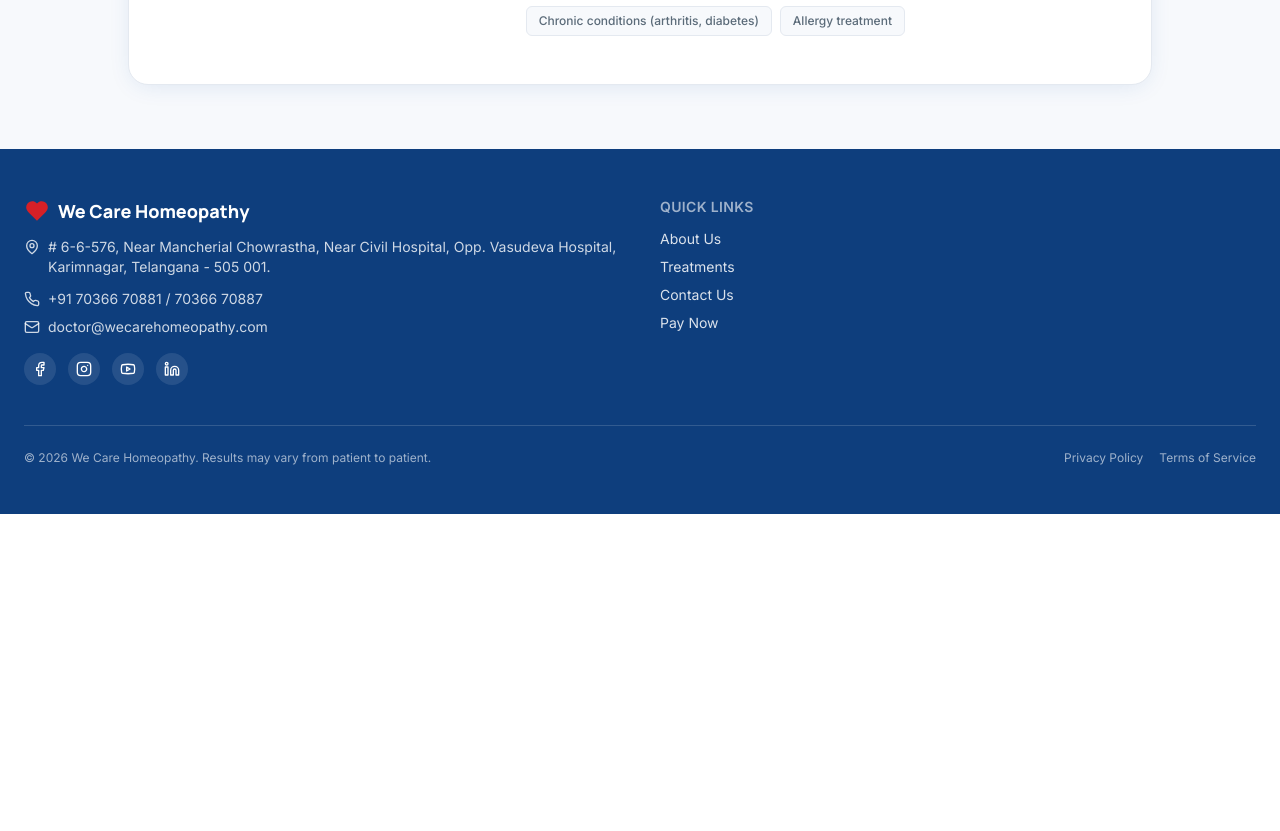
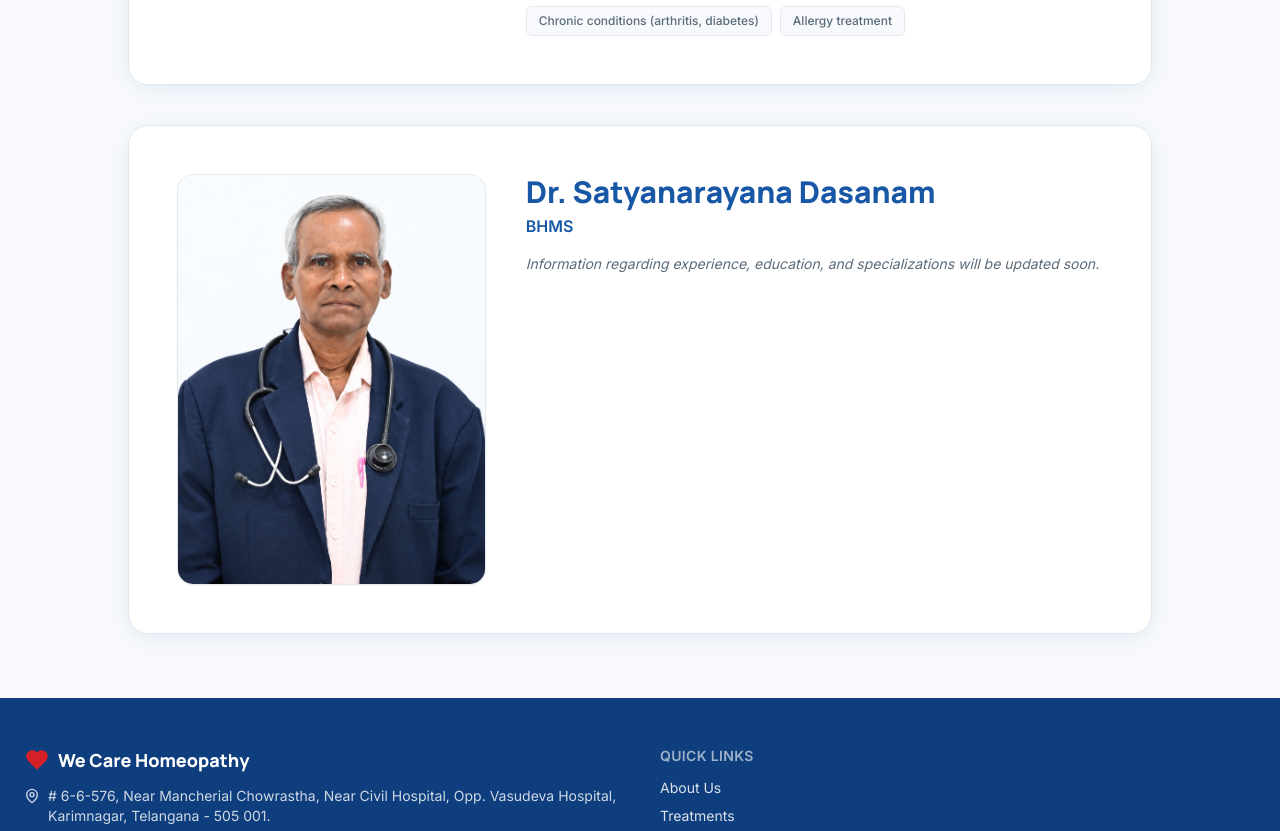
Before and after one commit to resoniratech-svg/clinic-website, a React (Vite) app: page /about in a window 1280 px wide. Shown: the part 960-1791 px from the top of the page. Before the commit the page ends 1474 px from the top, so only its background shows below. Built offline with nearby package versions, Linux system fonts and the light colour scheme.

Commit message:
updated the doctor image

```diff
--- a/src/pages/About.jsx
+++ b/src/pages/About.jsx
@@ -20,7 +20,9 @@ export default function About() {
           <h2 className="mb-10 text-center font-heading text-3xl font-extrabold text-brand-blue">
             Meet Our Doctors
           </h2>
-          <div className="mx-auto flex max-w-5xl flex-col gap-10 rounded-xl2 bg-white p-8 shadow-card border border-brand-border md:flex-row md:items-start md:p-12">
+          <div className="flex flex-col gap-10">
+            {/* Dr. Manasa Card */}
+            <div className="mx-auto flex w-full max-w-5xl flex-col gap-10 rounded-xl2 bg-white p-8 shadow-card border border-brand-border md:flex-row md:items-start md:p-12">
               {/* Doctor Photo */}
               <div className="w-full shrink-0 md:w-1/3">
                 <div className="aspect-[3/4] w-full overflow-hidden rounded-2xl bg-[#f8fafc] border border-brand-border shadow-sm">
@@ -87,6 +89,33 @@ export default function About() {
               </div>
             </div>
           </div>
+
+            {/* Dr. Satyanarayana Dasanam Card */}
+            <div className="mx-auto flex w-full max-w-5xl flex-col gap-10 rounded-xl2 bg-white p-8 shadow-card border border-brand-border md:flex-row md:items-start md:p-12">
+              {/* Doctor Photo */}
+              <div className="w-full shrink-0 md:w-1/3">
+                <div className="aspect-[3/4] w-full overflow-hidden rounded-2xl bg-[#f8fafc] border border-brand-border shadow-sm">
+                  <img
+                    src="/dr-satyanarayana.jpg"
+                    alt="Dr. Satyanarayana Dasanam - We Care Homeopathy"
+                    className="h-full w-full object-cover scale-[1.15] origin-[50%_75%]"
+                  />
+                </div>
+              </div>
+
+              {/* Doctor Details */}
+              <div className="flex-1">
+                <div className="mb-4">
+                  <h3 className="font-heading text-3xl font-extrabold text-brand-blue">Dr. Satyanarayana Dasanam</h3>
+                  <p className="mt-1 font-semibold text-brand-blue">BHMS</p>
+                </div>
+
+                <p className="text-sm italic text-brand-slate">
+                  Information regarding experience, education, and specializations will be updated soon.
+                </p>
+              </div>
+            </div>
+          </div>
         </div>
       </div>
     </div>
```
Also changed, not shown: public/dr-satyanarayana.jpg (added).
